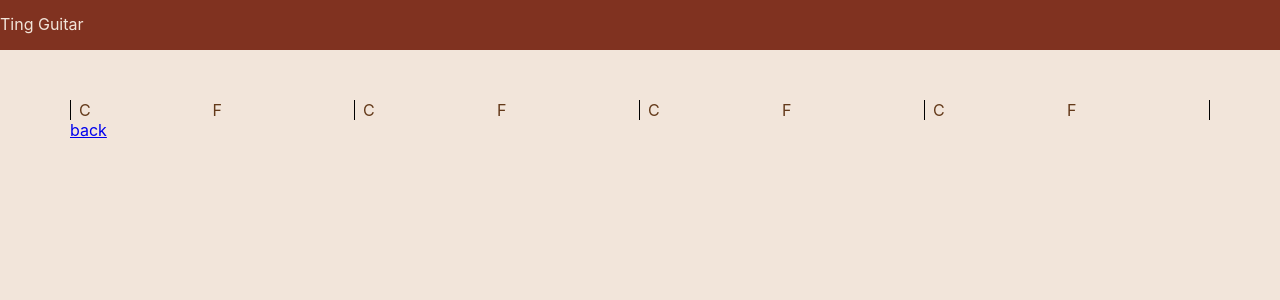
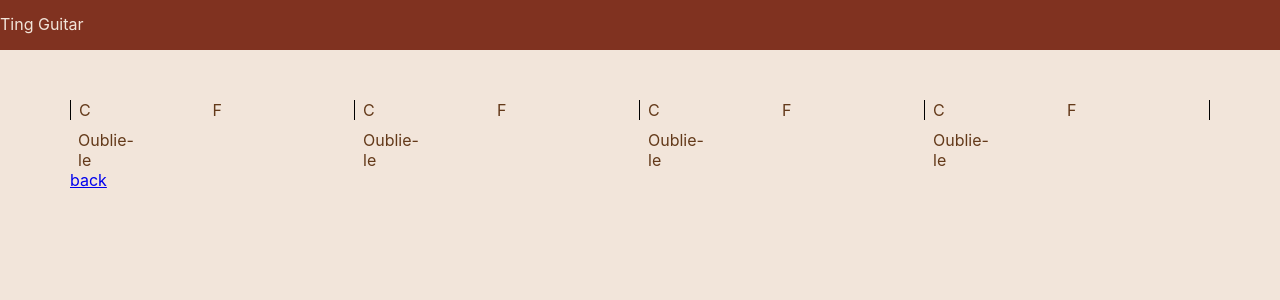
Before and after one commit to ting-ting-ting/ting-guitar, a React (Create React App) app: page /#/tab/1 in a window 1280 px wide. Shown: the top 300 px of the page. Built offline with nearby package versions, Linux system fonts and the light colour scheme.

Commit message:
add words in measure

```diff
--- a/src/components/Measure/index.jsx
+++ b/src/components/Measure/index.jsx
@@ -12,6 +12,12 @@ const Measure = ({
         <span className="chord">F</span>
         <span className="chord"></span>
       </div>
+      <div className="words-wrapper">
+        <span className="word">Oublie-le</span>
+        <span className="word"></span>
+        <span className="word"></span>
+        <span className="word"></span>
+      </div>
     </div>
   );
 };
--- a/src/components/Measure/index.scss
+++ b/src/components/Measure/index.scss
@@ -1,14 +1,26 @@
 .measure {
-  .chords-wrapper {
-    border-left: 1px solid #000;
-    border-right: 1px solid #000;
+  .chords-wrapper, .words-wrapper {
     display: flex;
     align-items: center;
     justify-content: flex-start;
     padding: 0 8px;
+  }
+
+  .chords-wrapper {
+    border-left: 1px solid #000;
+    border-right: 1px solid #000;
+
     .chord {
       flex: 1;
       color: #633919;
     }
   }
+
+  .words-wrapper {
+    margin-top: 10px;
+    .word {
+      flex: 1;
+      color: #633919;
+    }
+  }
 }
```
